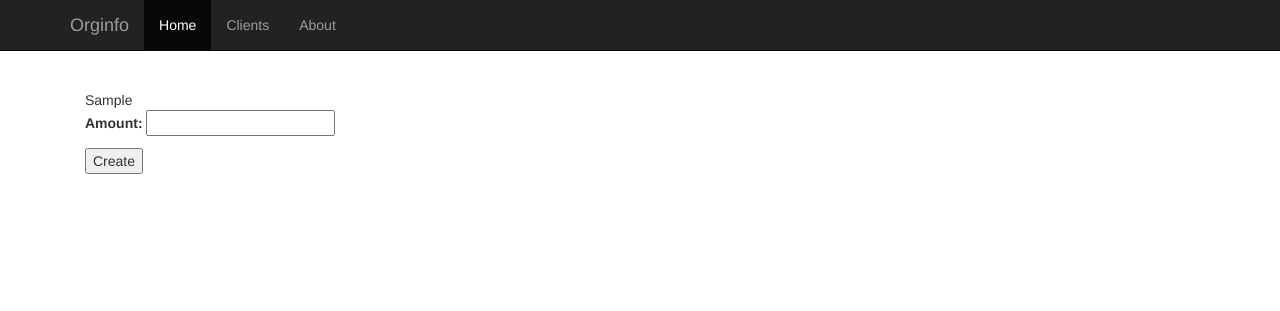
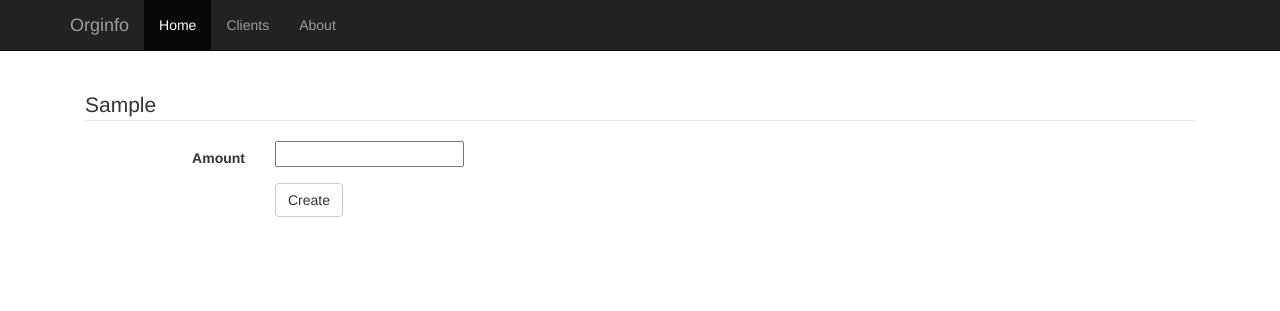
Before and after one commit to orginfo/orginfo, a Django app: page /clients/1/payments/take/ in a window 1280 px wide. Shown: the top 311 px of the page. Run offline with Django 3.2, Linux system fonts and the light colour scheme; a user stored in the database is signed in; tables that the repository leaves empty hold one stand-in row (values such as "Sample post"); some libraries are stand-ins or nearby versions.

Commit message:
tmp: Convert django form to bootstrap

```diff
--- a/accounting/templates/accounting/take_payment.html
+++ b/accounting/templates/accounting/take_payment.html
@@ -1,9 +1,22 @@
 {% extends "starter-template.html" %}
 
 {% block container %}
-{{ client.lfm }}
-<form action="" method="post">{% csrf_token %}
-    {{ form.as_p }}
-    <input type="submit" value="Create" />
+<form  action="" method="post" class="form-horizontal" role="form">{% csrf_token %}
+<fieldset>
+<legend>{{ client.lfm }}</legend>
+  {% for field in form %}
+  <div class="form-group">
+    <label for="{{ field.id_for_label }}" class="col-sm-2 control-label">{{ field.label }}</label>
+    <div class="col-sm-10">
+      {{ field }}
+    </div>
+  </div>
+  {% endfor %}
+  <div class="form-group">
+    <div class="col-sm-offset-2 col-sm-10">
+      <button type="submit" class="btn btn-default">Create</button>
+    </div>
+  </div>
+</fieldset>
 </form>
 {% endblock %}
```
